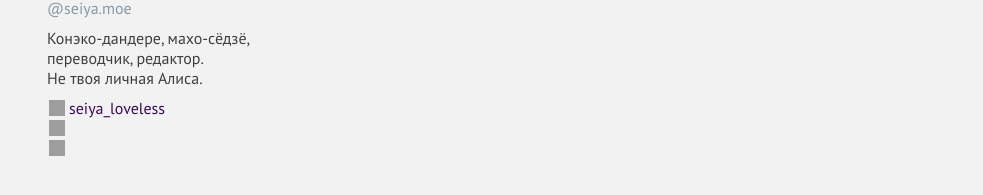
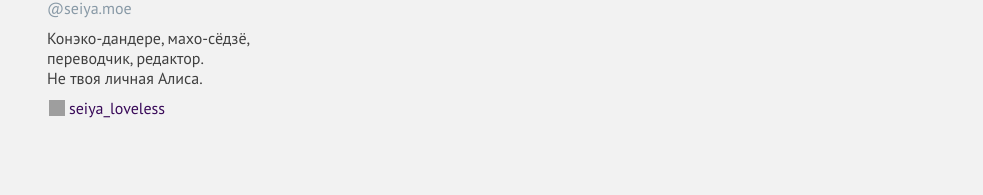
Before and after one commit to seiya-moe/seiya-moe.github.io, a Jekyll site: the page built from pages/index.html, in a window 1280 px wide. Shown: the part 501-696 px from the top of the page, without its empty margins (148-1131 px from the left). Built offline with Jekyll 4.4.1, drawn with Linux system fonts in a browser that asks for light colours; comment, search, counter and statistics services are not loaded; grey boxes are pictures that could not be loaded.

Commit message:
Update aside.html

```diff
--- a/_includes/aside.html
+++ b/_includes/aside.html
@@ -4,7 +4,5 @@
 	<div class="about padb10">{{ site.data.aside.user_about }}</div>
 	<ul class="socLinks">
 		<li class="twitter"><span></span><a href="https://twitter.com/{{ site.data.username_twitter }}">{{ site.data.aside.username_twitter }}</a></li>
-		<li class="vkcom"><span></span><a href="https://vk.com/{{ site.data.username_vkcom }}">{{ site.data.aside.username_vkcom }}</a></li>
-		<li class="aboutme"><span></span><a href="https://about.me/{{ site.data.username_aboutme }}">{{ site.data.aside.username_aboutme }}</a></li>
 	</ul>
 </aside>
```
